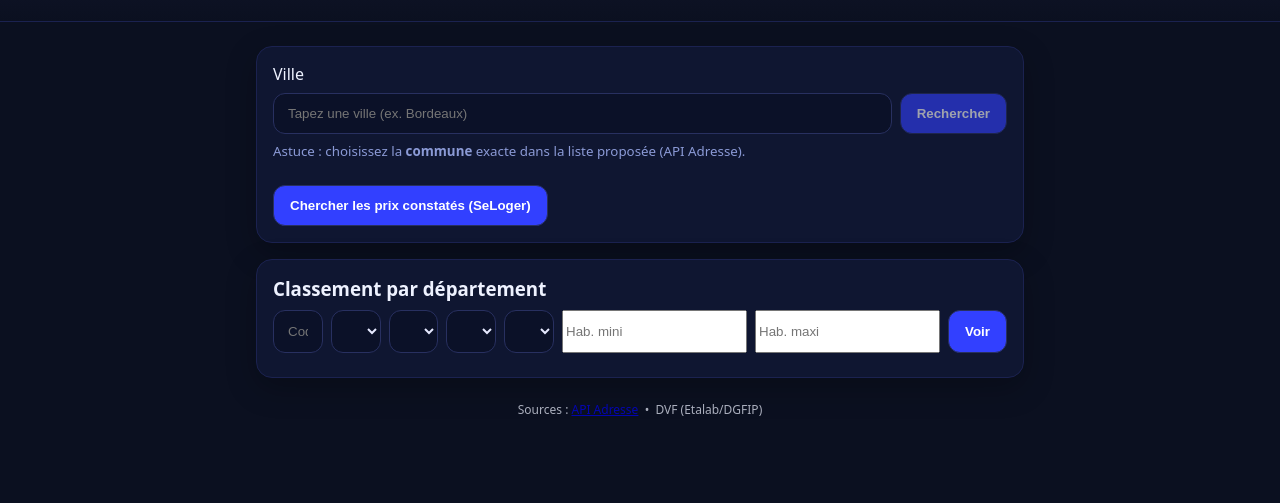
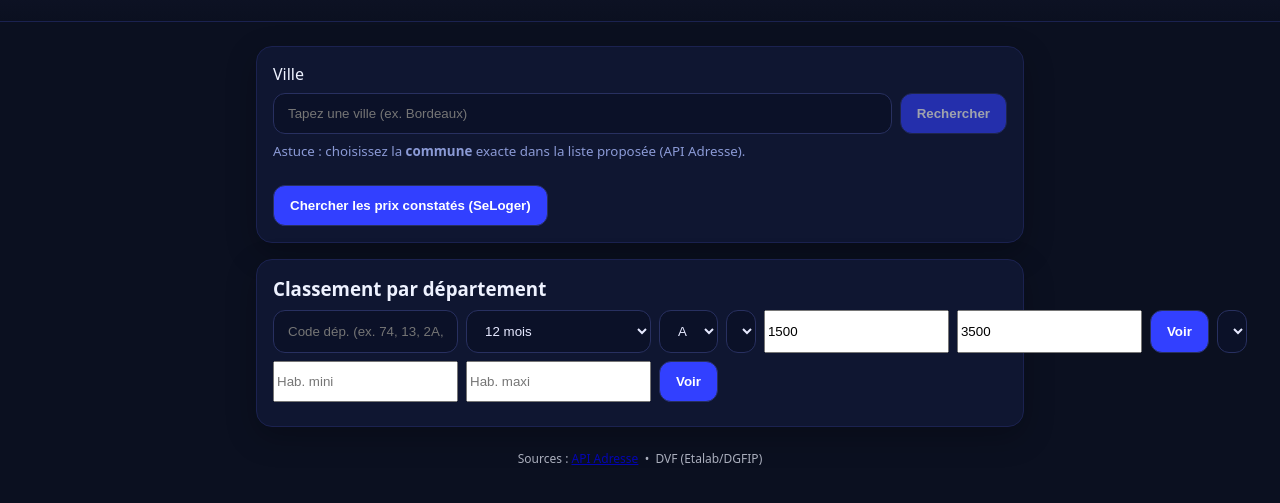
Before and after one commit to Stef91FR/Prix-m2, a website: page index.html in a window 1280 px wide. Shown: the part 97-600 px from the top of the page. Drawn offline with Linux system fonts and the light colour scheme.

Commit message:
Update index.html

```diff
--- a/index.html
+++ b/index.html
@@ -75,6 +75,9 @@
       <option value="desc">Décroissant</option>
       <option value="asc">Croissant</option>
     </select>
+      <input id="pop-min" type="number" placeholder="Pop min" value="1500" />
+  <input id="pop-max" type="number" placeholder="Pop max" value="3500" />
+  <button id="btn-ranking">Voir</button>
     <select id="sortby" title="Critère de tri">
       <option value="price">Trier par prix</option>
       <option value="pop">Trier par population</option>
```
